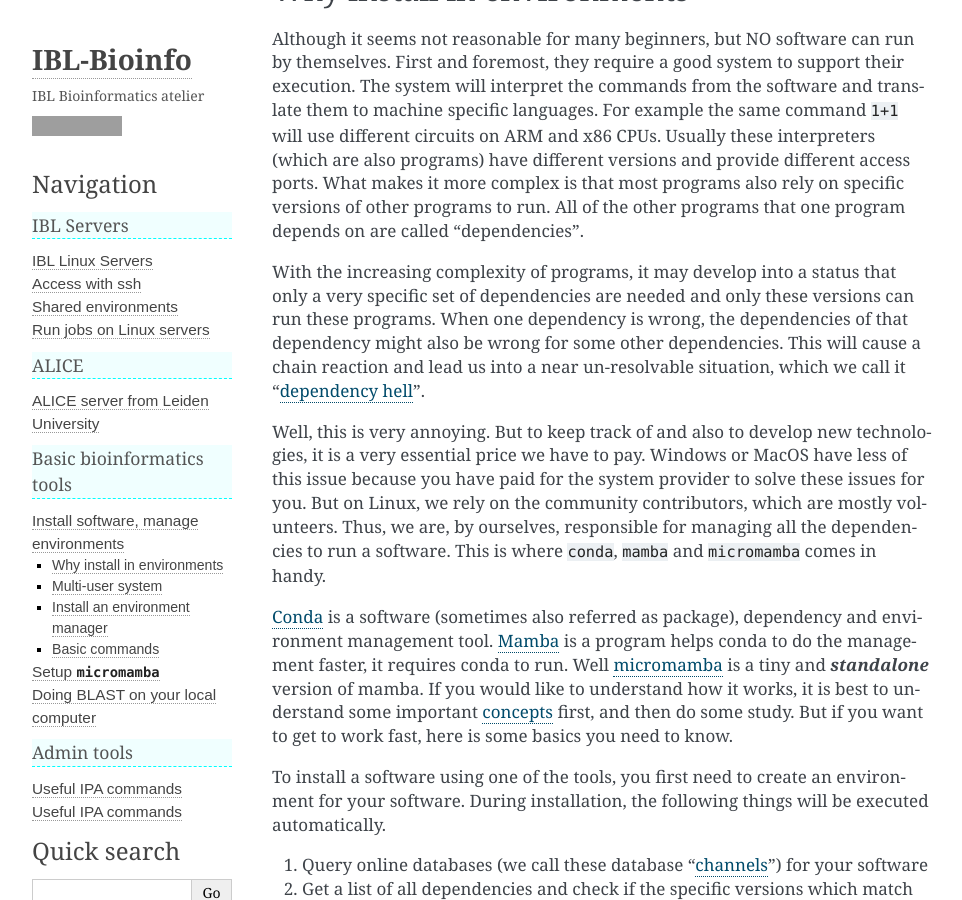
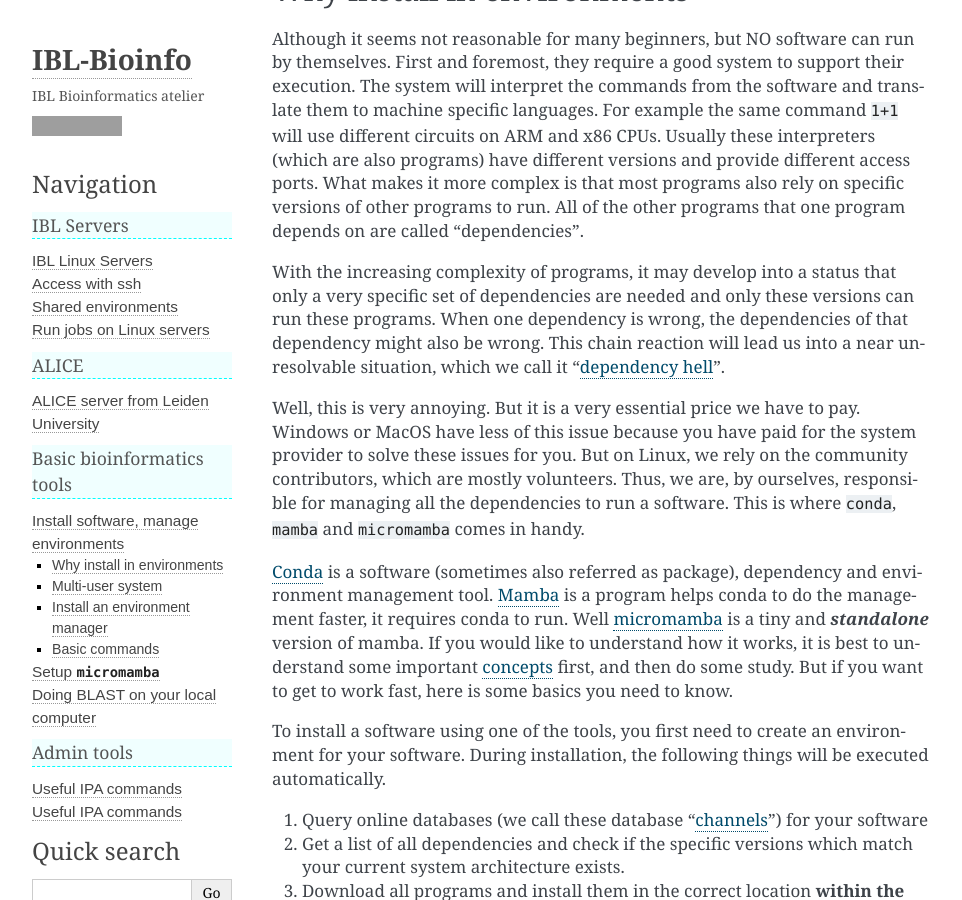
Before and after one commit to snail123815/IBL-bioinfomatics-wiki, a Sphinx documentation site: the page built from docs/source/basic_tools/package_management_concept.md, in a window 1280 px wide and 900 px high, scrolled down 601 px. Shown: the whole window, without its empty margins (148-1110 px from the left). Built offline with Sphinx 7.4.7, drawn with Linux system fonts in a browser that asks for light colours; grey boxes are pictures that could not be loaded.

Commit message:
remoove some wordy part

```diff
--- a/docs/source/basic_tools/package_management_concept.md
+++ b/docs/source/basic_tools/package_management_concept.md
@@ -12,9 +12,9 @@
 
 Although it seems not reasonable for many beginners, but NO software can run by themselves. First and foremost, they require a good system to support their execution. The system will interpret the commands from the software and translate them to machine specific languages. For example the same command `1+1` will use different circuits on ARM and x86 CPUs. Usually these interpreters (which are also programs) have different versions and provide different access ports. What makes it more complex is that most programs also rely on specific versions of other programs to run. All of the other programs that one program depends on are called "dependencies".
 
-With the increasing complexity of programs, it may develop into a status that only a very specific set of dependencies are needed and only these versions can run these programs. When one dependency is wrong, the dependencies of that dependency might also be wrong for some other dependencies. This will cause a chain reaction and lead us into a near un-resolvable situation, which we call it "[dependency hell](https://en.wikipedia.org/wiki/Dependency_hell)".
+With the increasing complexity of programs, it may develop into a status that only a very specific set of dependencies are needed and only these versions can run these programs. When one dependency is wrong, the dependencies of that dependency might also be wrong. This chain reaction will lead us into a near un-resolvable situation, which we call it "[dependency hell](https://en.wikipedia.org/wiki/Dependency_hell)".
 
-Well, this is very annoying. But to keep track of and also to develop new technologies, it is a very essential price we have to pay. Windows or MacOS have less of this issue because you have paid for the system provider to solve these issues for you. But on Linux, we rely on the community contributors, which are mostly volunteers. Thus, we are, by ourselves, responsible for managing all the dependencies to run a software. This is where `conda`, `mamba` and `micromamba` comes in handy.
+Well, this is very annoying. But it is a very essential price we have to pay. Windows or MacOS have less of this issue because you have paid for the system provider to solve these issues for you. But on Linux, we rely on the community contributors, which are mostly volunteers. Thus, we are, by ourselves, responsible for managing all the dependencies to run a software. This is where `conda`, `mamba` and `micromamba` comes in handy.
 
 [Conda](https://docs.conda.io/en/latest) is a software (sometimes also referred as package), dependency and environment management tool. [Mamba](https://mamba.readthedocs.io/en/latest/user_guide/mamba.html) is a program helps conda to do the management faster, it requires conda to run. Well [micromamba](https://mamba.readthedocs.io/en/latest/user_guide/micromamba.html) is a tiny and ***standalone*** version of mamba. If you would like to understand how it works, it is best to understand some important [concepts](https://mamba.readthedocs.io/en/latest/user_guide/concepts.html) first, and then do some study. But if you want to get to work fast, here is some basics you need to know.
 
```
